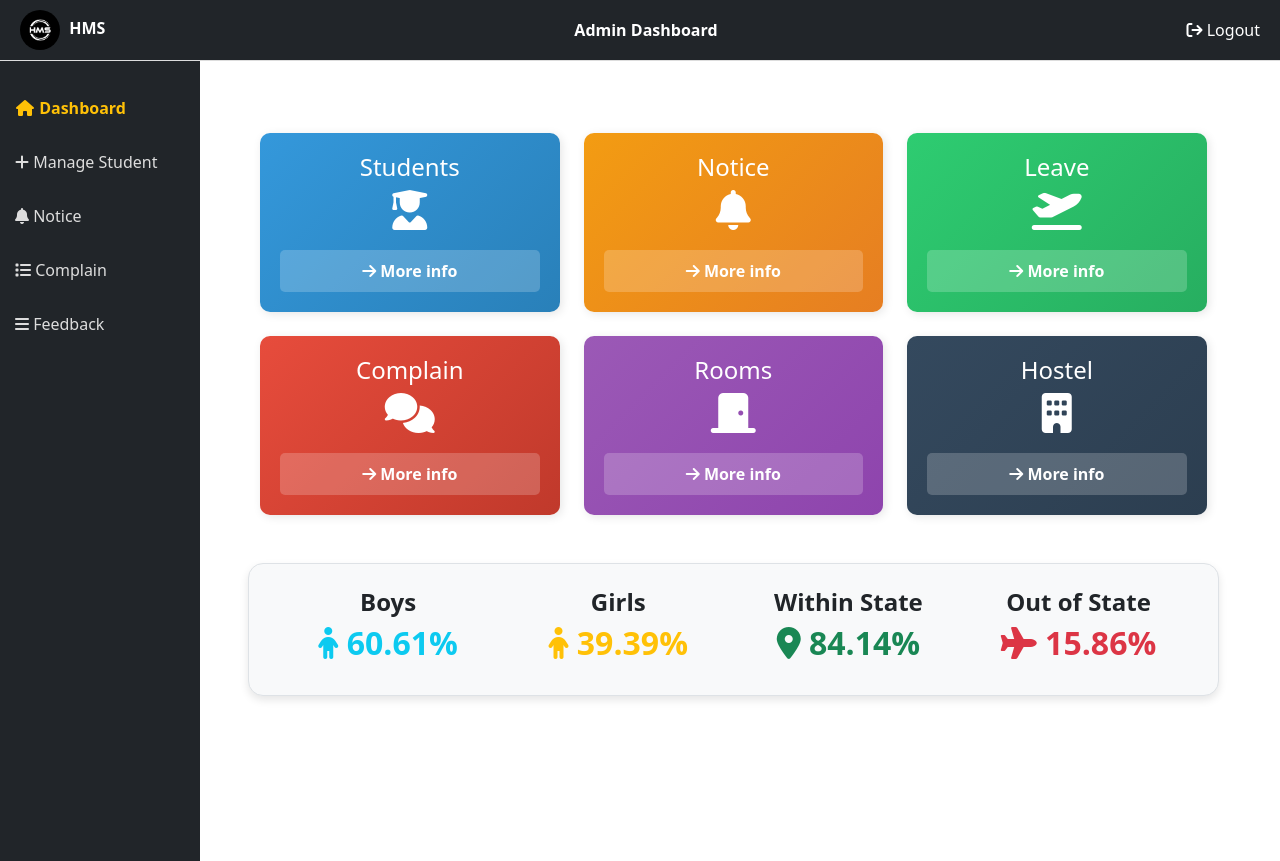
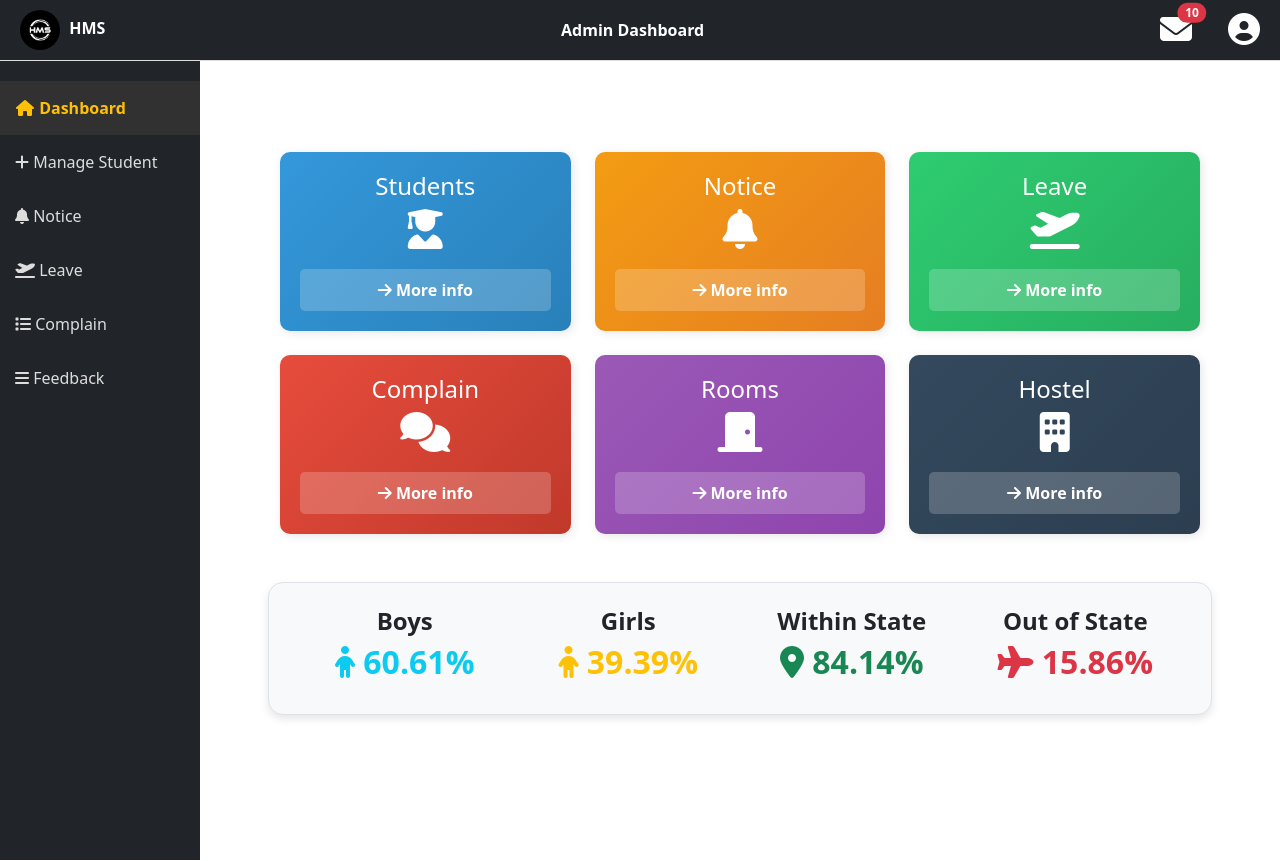
Before and after one commit to Manasghosh7681/DevNaviSoft, a PHP site: page /admin_dashboard.php in a window 1280 px wide. Run offline with PHP 8.4, Linux system fonts and the light colour scheme.

Commit message:
Optimized the code structure and layout design

```diff
--- /dev/null
+++ b/Admin/adminStyle.css
@@ -0,0 +1,184 @@
+*{
+    margin: 0;
+    padding: 0;
+}
+
+html,
+body {
+    height: 100%;
+    margin: 0;
+}
+
+.top-navbar {
+    /* position: sticky; */
+    position: fixed;
+    top: 0;
+    left: 0;
+    width: 100%;
+    display: flex;
+    justify-content: space-between;
+    align-items: center;
+    padding: 10px 20px;
+    border-bottom: 1px solid #ddd;
+}
+
+.top-navbar .logout-link {
+    text-decoration: none;
+    font-size: 16px;
+}
+
+.top-navbar .logout-link:hover {
+    color: #ffc107 !important;
+}
+#navbar-right {
+    display: flex;
+    justify-content: space-between;
+    width: 100px;
+}
+
+/*---------- Sidebar----------- */
+
+.sidebar {
+    /* border-top: 1px solid #ddd; */
+    padding-top: 20px;
+    height: 100vh;
+    width: 200px;
+    /* overflow: hidden; */
+}
+@media (min-width:800px) {
+    #sidebarMenu{
+        margin-top: 60px;
+        width: 200px; /* Fixed width */
+        height: 100vh; /* Full viewport height */
+        position: fixed; /* Keep it fixed */
+        top: 0;
+        left: 0;
+        padding-top: 20px;
+        overflow-y: auto; /* Scroll if necessary */
+        border-top: 1px solid #ddd;
+    }
+}
+
+.sidebar h4 {
+    color: #fff;
+    text-align: center;
+}
+
+.sidebar a {
+    display: block;
+    padding: 15px;
+    color: #ddd;
+    text-decoration: none;
+    font-size: 16px;
+    transition: background-color 0.3s;
+}
+
+.sidebar a:hover {
+    color: #ffc107;
+    font-weight: bold;
+    background-color: #323131;
+}
+
+.nav-link.active {
+    color: #ffc107 !important;
+    font-weight: bold;
+    background-color: #323131;
+}
+
+/* -------------It applyed to all files------------ */
+
+#main-content{
+    margin-top: 60px;
+}
+
+@media (min-width:800px) {
+    #main-content{
+        flex-grow: 1;
+        margin-left: 200px; /* Ensure content starts after the sidebar */
+        height: 100vh;
+        overflow-y: auto; /* Enable scrolling */
+        padding: 20px;
+    }
+}
+
+/* ------------Dashboard------------ */
+
+.info-box {
+    border-radius: 10px;
+    text-align: center;
+    padding: 20px;
+    box-shadow: 2px 2px 10px rgba(0, 0, 0, 0.1);
+    transition: transform 0.3s ease-in-out;
+    color: white;
+}
+
+.info-box:hover {
+    transform: scale(1.05);
+}
+
+.info-box>i {
+    font-size: 2rem;
+    margin-bottom: 10px;
+}
+
+.info-box a {
+    display: block;
+    margin-top: 10px;
+    padding: 8px 12px;
+    border-radius: 5px;
+    text-decoration: none;
+    font-weight: bold;
+    background-color: rgba(255, 255, 255, 0.2);
+    color: white;
+}
+
+.info-box a:hover {
+    background-color: rgba(255, 255, 255, 0.4);
+}
+
+.students {
+    background: linear-gradient(135deg, #3498db, #2980b9);
+}
+
+.notice {
+    background: linear-gradient(135deg, #f39c12, #e67e22);
+}
+
+.leave {
+    background: linear-gradient(135deg, #2ecc71, #27ae60);
+}
+
+.complain {
+    background: linear-gradient(135deg, #e74c3c, #c0392b);
+}
+
+.rooms {
+    background: linear-gradient(135deg, #9b59b6, #8e44ad);
+}
+
+.hostel {
+    background: linear-gradient(135deg, #34495e, #2c3e50);
+}
+
+.student-info {
+    background-color: #f8f9fa;
+    border-radius: 15px;
+    border: 1px solid #dee2e6;
+    padding: 20px;
+    box-shadow: 0px 4px 8px rgba(0, 0, 0, 0.1);
+}
+
+.student-info h4 {
+    font-weight: bold;
+}
+
+.student-info h2 {
+    font-size: 2rem;
+    font-weight: bold;
+}
+/*---------------- Admin Notice --------------- */
+
+.form-label i {
+    color: #212121;
+    margin-right: 5px;
+}
--- a/Admin/admin_dashboard.php
+++ b/Admin/admin_dashboard.php
@@ -84,7 +9,7 @@ if (isset($_SESSION['email'])) {
         <?php
         include_once "admin_sidebar.php";
         ?>
-        <div class="col-md-10 col-12">
+        <div id="main-content" class="container">
             <div class="row g-4 m-5">
                 <div class="col-md-4 col-12">
                     <div class="info-box students">
--- a/Admin/admin_leave.php
+++ b/Admin/admin_leave.php
@@ -6,10 +6,9 @@ if ($_SESSION['email']) {
 ?>
     <div class="d-flex">
         <?php include "./admin_sidebar.php" ?>
-        <div class="container">
+        <div id="main-content" class="container">
             <?php require_once "../Database/admin_db_functions.php";
             $res = displayAllPendingLeave();
-            // echo $res;
             if ($res) {
             ?>
                 <div class="table-responsive">
--- a/Admin/admin_navbar.html
+++ b/Admin/admin_navbar.html
@@ -1,32 +1,15 @@
 <!DOCTYPE html>
 <html lang="en">
+
 <head>
     <meta charset="UTF-8">
     <meta name="viewport" content="width=device-width, initial-scale=1.0">
     <title>HMS</title>
     <link rel="icon" href="../images/HMS Logo.jpg">
+    <link rel="stylesheet" href="./adminStyle.css">
     <link rel="stylesheet" href="./../Bootstrap/css/bootstrap.min.css">
     <link rel="stylesheet" href="https://cdn.jsdelivr.net/npm/bootstrap-icons/font/bootstrap-icons.css">
     <link rel="stylesheet" href="https://cdnjs.cloudflare.com/ajax/libs/font-awesome/6.7.1/css/all.min.css" />
-    <style>
-        .top-navbar {
-            position: sticky;
-            display: flex;
-            justify-content: space-between;
-            align-items: center;
-            padding: 10px 20px;
-            border-bottom: 1px solid #ddd;
-        }
-
-        .top-navbar .logout-link {
-            text-decoration: none;
-            font-size: 16px;
-        }
-
-        .top-navbar .logout-link:hover {
-            color: #ffc107 !important;
-        }
-    </style>
 </head>
 
 <body><!-- Admin navbar -->
@@ -36,12 +19,32 @@
             data-bs-target="#offcanvasSidebar" aria-controls="offcanvasSidebar">
             <i class="fa fa-bars"></i> Menu
         </button>
-        <div class="div">
-            <img src="../images/HMS Logo.jpg" alt="" style="height:40px; width:40px; border-radius: 50%; margin-right:5px">
+        <div>
+            <img src="../images/HMS Logo.jpg" alt=""
+                style="height:40px; width:40px; border-radius: 50%; margin-right:5px">
             <a class="navbar-brand text-white fw-bold" href="#">HMS</a>
         </div>
         <span class="fw-bold d-none d-md-block">Admin Dashboard</span>
-        <a href="admin_logout.php" class="logout-link text-white"><i class="fa fa-sign-out"></i> Logout</a>
+        <!-- <a href="admin_logout.php" class="logout-link text-white"><i class="fa fa-sign-out"></i> Logout</a> -->
+        <div id="navbar-right">
+            <a href="#" class="position-relative d-inline-block text-white">
+                <i class="fa-solid fa-envelope fs-2"></i>
+                <span class="position-absolute top-0 start-100 translate-middle badge rounded-pill bg-danger">
+                    10
+                </span>
+            </a>
+
+            <a class="nav-link" href="#" role="button" data-bs-toggle="dropdown">
+                <i class="fa-solid fa-circle-user fs-2" id="admin-logo"></i>
+            </a>
+            <ul class="dropdown-menu">
+                <li><a class="dropdown-item" href="#">Change Password</a></li>
+                <li>
+                    <hr class="dropdown-divider">
+                </li>
+                <li><a href="admin_logout.php" class="logout-link dropdown-item"><i class="fa fa-sign-out"></i> Logout</a></li>
+            </ul>
+        </div>
     </div>
     <script src="./../Bootstrap/js/bootstrap.bundle.min.js"></script>
 </body>
--- a/Admin/admin_sidebar.php
+++ b/Admin/admin_sidebar.php
@@ -1,35 +1,3 @@
-<style>
-
-    .sidebar {
-        padding-top: 20px;
-        height: 100vh;
-    }
-
-    .sidebar h4 {
-        color: #fff;
-        text-align: center;
-    }
-
-    .sidebar a {
-        display: block;
-        padding: 15px;
-        color: #ddd;
-        text-decoration: none;
-        font-size: 16px;
-        transition: background-color 0.3s;
-    }
-
-    .sidebar a:hover {
-        color: #ffc107;
-        font-weight: bold;
-    }
-
-    .nav-link.active {
-        color: #ffc107 !important;
-        font-weight: bold;
-    }
-</style>
-
 <!-- Admin sidebar -->
 <div class="offcanvas offcanvas-start bg-dark text-white w-50" tabindex="-1" id="offcanvasSidebar"
     aria-labelledby="offcanvasSidebarLabel">
@@ -45,18 +13,22 @@
                 href="addProduct.php"><i class="fa-solid fa-plus"></i> Manage Student</a>
             <a class="nav-link <?php echo $current_file === 'admin_notice_board.php' ? 'active' : '' ?>"
                 href="admin_notice_board.php"><i class="fa-solid fa-bell"></i> Notice</a>
+            <a class="nav-link <?php echo $current_file === 'admin_leave.php' ? 'active' : '' ?>"
+                href="admin_leave.php"><i class="fa-solid fa-plane-departure"></i> Leave</a>
             <a class="nav-link" href="#"><i class="fa-solid fa-list"></i> Complain</a>
             <a class="nav-link <?php echo $current_file === 'admin_display.php' ? 'active' : '' ?>" href="admin_display.php"><i class="fa-solid fa-bars"></i> Feedback</a>
         </nav>
     </div>
 </div>
 <div class="d-flex">
-    <nav id="sidebarMenu" class="sidebar collapse d-md-block bg-dark" style="width: 200px">
+    <nav id="sidebarMenu" class="sidebar collapse d-md-block bg-dark">
         <a class="nav-link <?php echo $current_file === 'admin_dashboard.php' ? 'active' : '' ?>"
             href="admin_dashboard.php"><i class="fa fa-fw fa-home"></i> Dashboard</a>
         <a class="nav-link <?php echo $current_file === 'addProduct.php' ? 'active' : '' ?>" href="addProduct.php"><i class="fa-solid fa-plus"></i> Manage Student</a>
         <a class="nav-link <?php echo $current_file === 'admin_notice_board.php' ? 'active' : '' ?>"
             href="admin_notice_board.php"><i class="fa-solid fa-bell"></i> Notice</a>
+        <a class="nav-link <?php echo $current_file === 'admin_leave.php' ? 'active' : '' ?>"
+            href="admin_leave.php"><i class="fa-solid fa-plane-departure"></i> Leave</a>
         <a class="nav-link" href="#"><i class="fa-solid fa-list"></i> Complain</a>
         <a class="nav-link <?php echo $current_file === 'admin_display.php' ? 'active' : '' ?>" href="admin_display.php"><i class="fa-solid fa-bars"></i> Feedback</a>
     </nav>
```
Also changed, not shown: other parts of Admin/admin_dashboard.php (+0 -75 lines), Admin/admin_notice_board.php (+3 -12 lines), Student/studentStyle.css (added, +177 -0 lines), Student/student_dashboard.php (+3 -62 lines), Student/student_leave.php (+3 -21 lines), Student/student_navbar.html (+23 -21 lines), Student/student_notice_board.php (+4 -4 lines), Student/student_profile.php (+1 -6 lines), Student/student_sidebar.php (+5 -31 lines).
